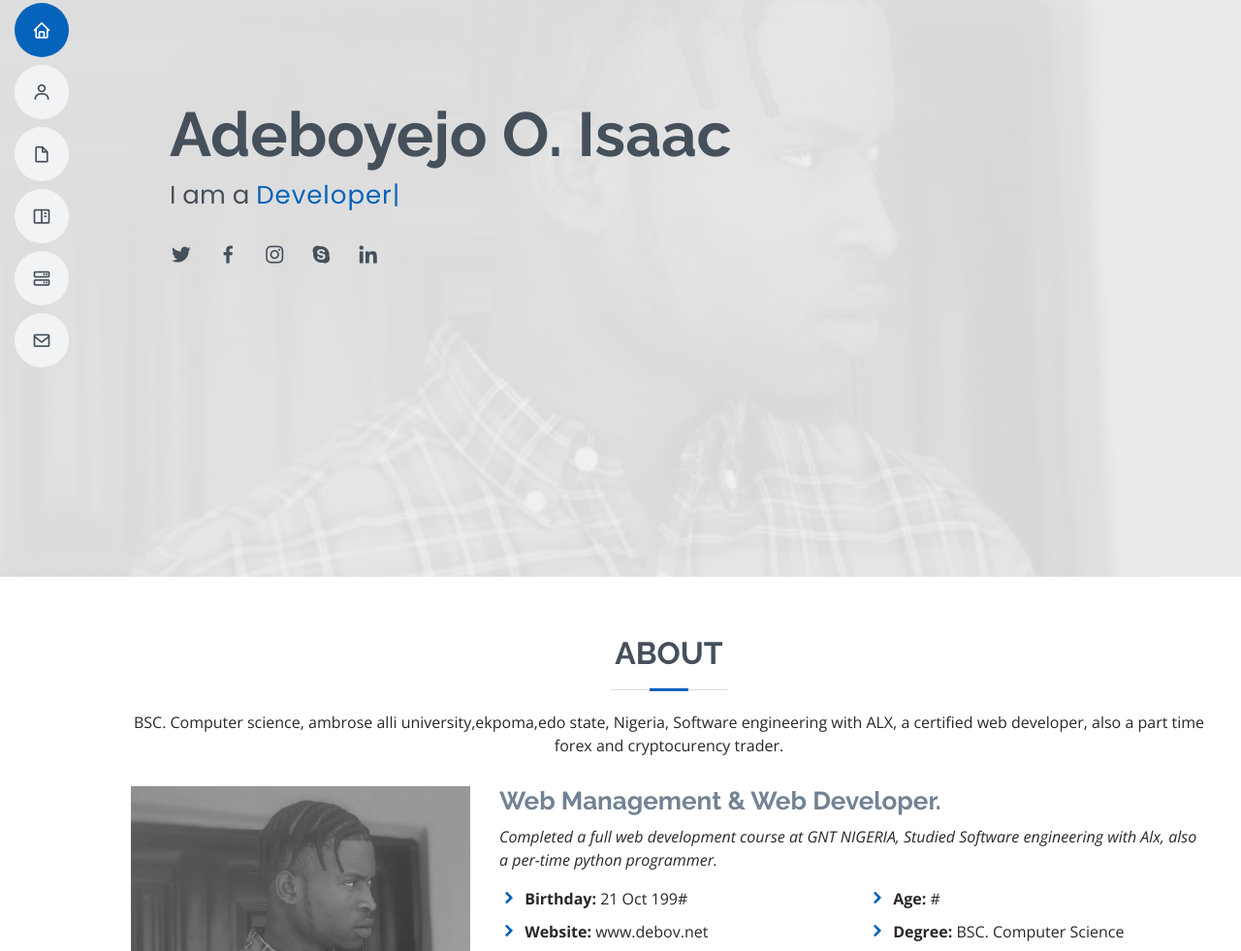
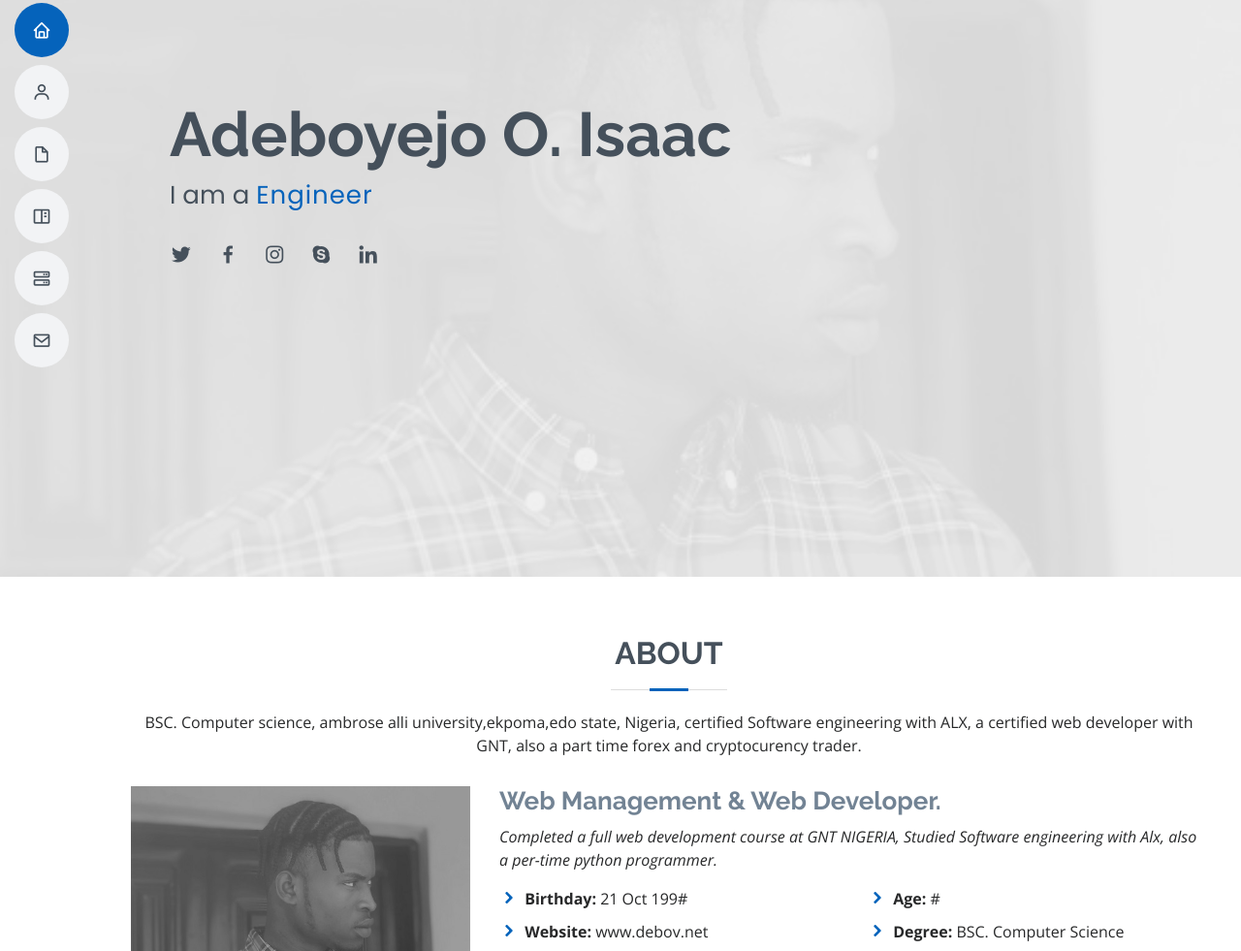
Before and after one commit to Olufummy/resume, a plain HTML site: page index.html in a window 1280 px wide. Shown: the part 205-1186 px from the top of the page at 97% size. Drawn offline with nearby package versions, Linux system fonts and the light colour scheme.

Commit message:
Update index.html

```diff
--- a/index.html
+++ b/index.html
@@ -51,7 +51,7 @@
   <section id="hero" class="d-flex flex-column justify-content-center">
     <div class="container" data-aos="zoom-in" data-aos-delay="100">
       <h1>Adeboyejo O. Isaac</h1>
-      <p> I am a <span class="typed" data-typed-items="Designer, Developer, Photographer"></span></p>
+      <p> I am a <span class="typed" data-typed-items="Designer, Engineer, Developer, Photographer"></span></p>
       <div class="social-links">
         <a href="#" class="twitter"><i class="bx bxl-twitter"></i></a>
         <a href="#" class="facebook"><i class="bx bxl-facebook"></i></a>
@@ -71,8 +71,8 @@
         <div class="section-title">
           <h2>About</h2>
           <p>BSC. Computer science,
-		  ambrose alli university,ekpoma,edo state, Nigeria, Software engineering with ALX, a certified
-		  web developer, also a part time forex and cryptocurency trader.</p>
+		  ambrose alli university,ekpoma,edo state, Nigeria, certified Software engineering with ALX, a certified
+		  web developer with GNT, also a part time forex and cryptocurency trader.</p>
         </div>
 
         <div class="row">
```
